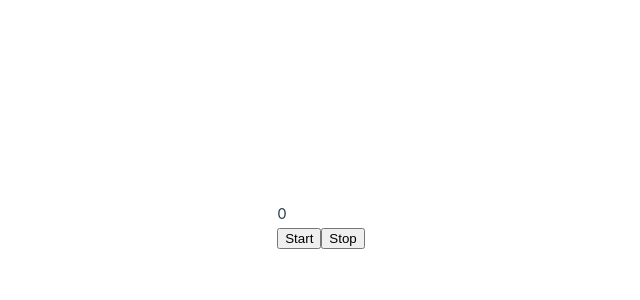
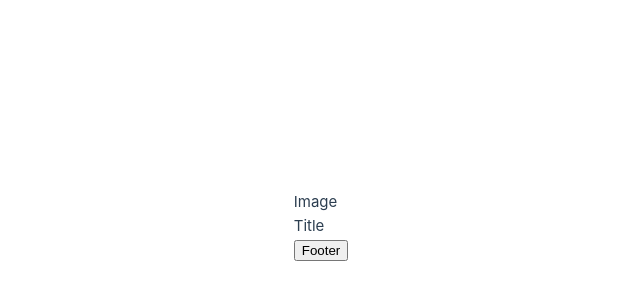
Before and after one commit to Pawan918/vue-3, a Vue app: page / in a window 1280 px wide. Shown: the part 174-474 px from the top of the page, without its empty margins (319-959 px from the left). Built offline with nearby package versions, Linux system fonts and the light colour scheme.

Commit message:
slot assignment

```diff
--- /dev/null
+++ b/src/components/Card.vue
@@ -0,0 +1,7 @@
+<template>
+    <div class="">
+        <slot name="image"></slot>
+        <slot name="title"></slot>
+        <slot name="footer"></slot>
+    </div>
+</template>
--- a/src/components/Test.vue
+++ b/src/components/Test.vue
@@ -1,48 +1,32 @@
 <template>
     <div class="">
-        <Timer :count="count"></Timer>
-        <Control
-            @start-comp="start"
-            @stop-comp = 'stop'
-        />
+        <Card>
+            <template #image>
+                Image
+            </template>
+            <template #title>
+                <p>Title</p>
+            </template>
+            <template #footer>
+                <button>Footer</button>
+            </template>
+        </Card>
     </div>
 </template>
 <script >
-import Timer from './Timer.vue';
-import Control from './control.vue';
+// import Timer from './Timer.vue';
+// import Control from './control.vue';
 
 // import BaseButton from './baseButton.vue';
 // import Form from './Form.vue';
 // import List from './List.vue';
-
+import Card from './Card.vue'
 export default {
     name: "testTemp",
-    data(){
-        return{
-            count: 0,
-            timer : false,
-            timerFn:null,
+    components : {
+        Card
+    }
 
-        }
-    },
-    components: { Timer, Control },
-    methods : {
-        start(){
-            this.timer = true;
-            // this.count++;
-           this.timerFn = setInterval(this.increaseFn
-            ,1000);
-            // console.log('hello')
-        },
-        stop(){
-            this.timer = false;
-            clearTimeout(this.timerFn);
-            console.log('clear Timeout is called')
-        },
-        increaseFn(){
-            this.count++;
-        }
-    }
 }
 
 </script>
```
